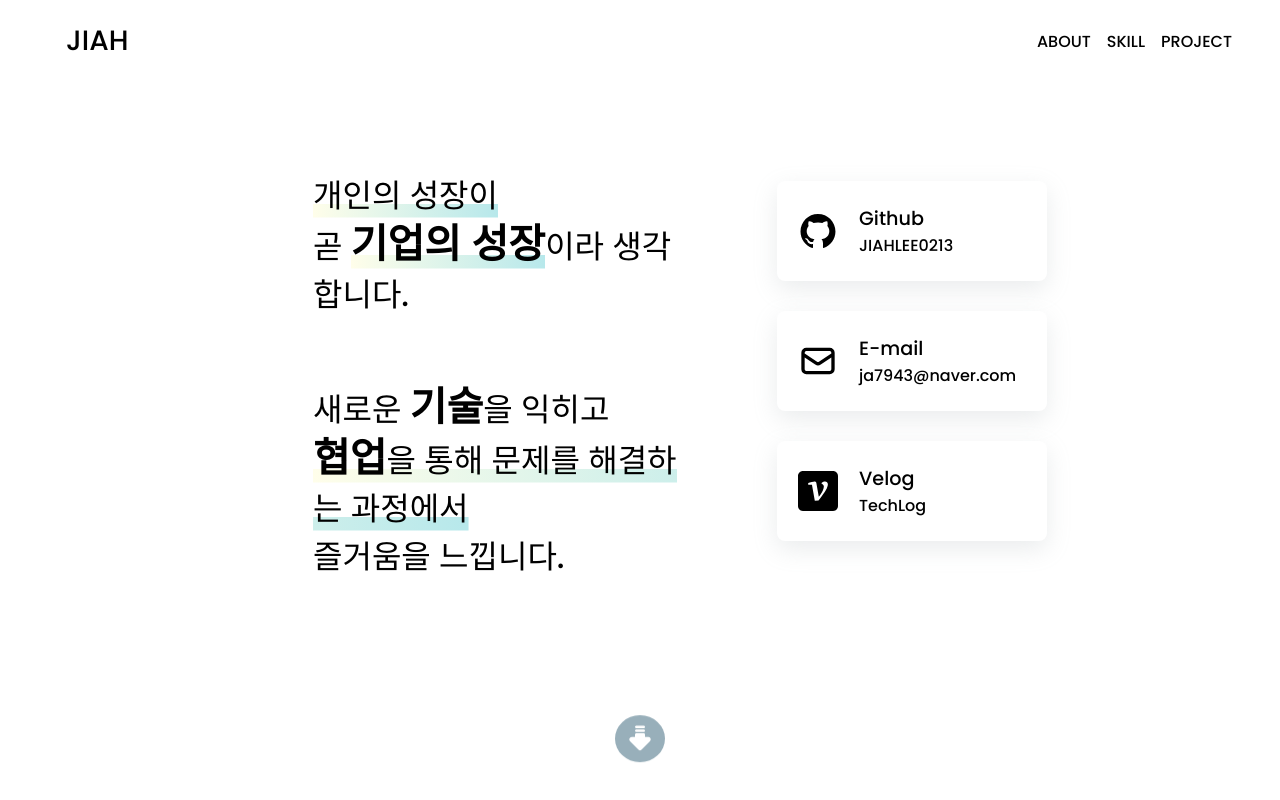
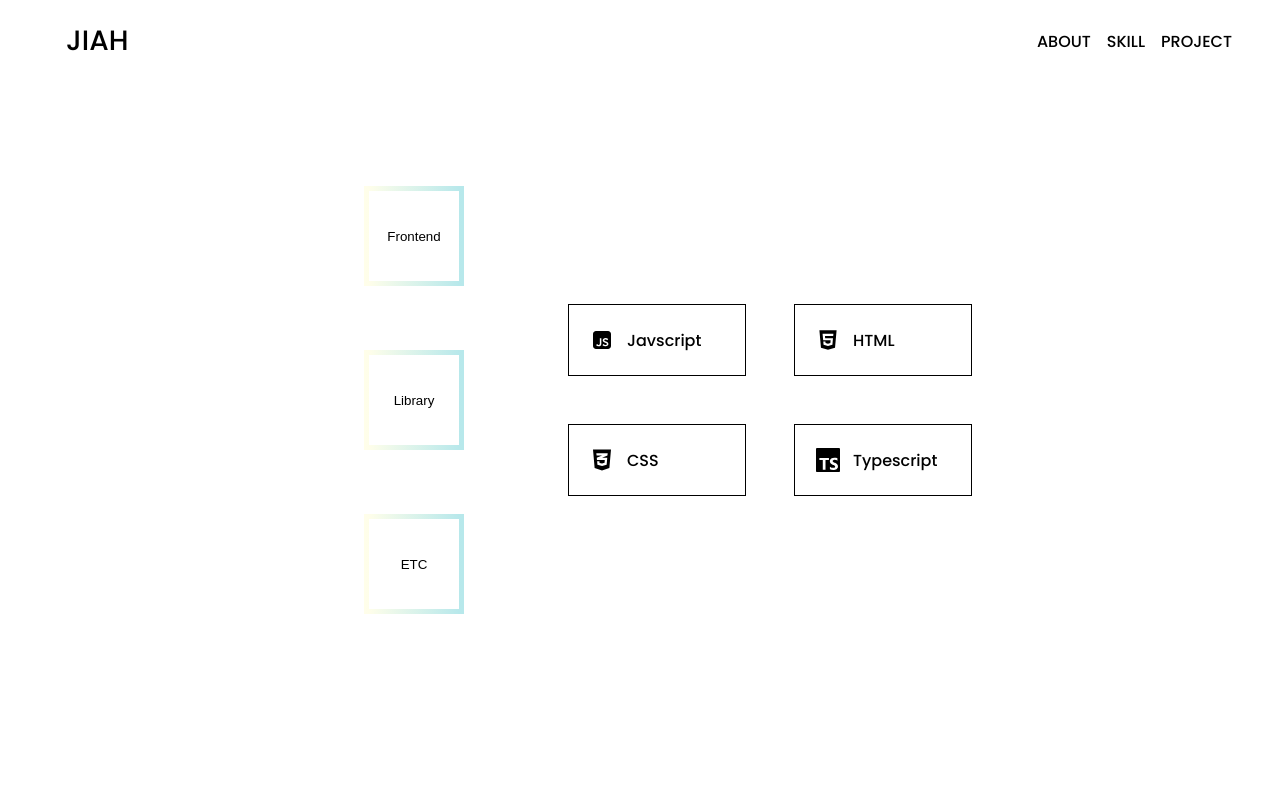
Before and after one commit to JIAHLEE0213/Portfolio, a React (Create React App) app: page / in a window 1280 px wide. Built offline with nearby package versions, Linux system fonts and the light colour scheme.

Commit message:
feat:skill UI 작업

```diff
--- a/src/App.js
+++ b/src/App.js
@@ -2,13 +2,15 @@ import React from 'react';
 import Header from './components/header';
 // import Intro from './section/Intro';
 import './App.css';
-import About from './section/about';
+import Skill from './section/skill';
+// import About from './section/about';
 
 export default function App() {
   return (
     <>
       <Header />
-      <About />
+      <Skill />
+      {/* <About /> */}
       {/* <Intro /> */}
     </>
   );
--- /dev/null
+++ b/src/constants/skills.jsx
@@ -0,0 +1,79 @@
+import React from 'react';
+import {
+  SiTypescript,
+  SiRedux,
+  SiStyledcomponents,
+  SiPostman,
+} from 'react-icons/si';
+import { RiJavascriptFill } from 'react-icons/ri';
+import { AiFillHtml5, AiFillGithub } from 'react-icons/ai';
+import { FaCss3Alt, FaReact, FaNodeJs, FaFigma, FaAws } from 'react-icons/fa';
+
+export const Frontend = [
+  {
+    stack: 'frontend',
+    icon: <RiJavascriptFill />,
+    name: 'Javscript',
+  },
+  {
+    stack: 'frontend',
+    icon: <AiFillHtml5 />,
+    name: 'HTML',
+  },
+  {
+    stack: 'frontend',
+    icon: <FaCss3Alt />,
+    name: 'CSS',
+  },
+  {
+    stack: 'frontend',
+    icon: <SiTypescript />,
+    name: 'Typescript',
+  },
+];
+
+export const Library = [
+  {
+    stack: 'Library',
+    icon: <FaReact />,
+    name: 'React',
+  },
+  {
+    stack: 'Library',
+    icon: <SiRedux />,
+    name: 'Redux',
+  },
+  {
+    stack: 'Library',
+    icon: <SiStyledcomponents />,
+    name: 'Styled-components',
+  },
+];
+
+export const Etc = [
+  {
+    stack: 'ETC',
+    icon: <FaNodeJs />,
+    name: 'Node.js',
+  },
+  {
+    stack: 'ETC',
+    icon: <FaFigma />,
+    name: 'Figma',
+  },
+  {
+    stack: 'ETC',
+    icon: <AiFillGithub />,
+    name: 'Github',
+  },
+  {
+    stack: 'ETC',
+    icon: <FaAws />,
+    name: 'AWS',
+  },
+  {
+    stack: 'ETC',
+    icon: <SiPostman />,
+    name: 'Postman',
+  },
+];
--- a/src/section/skill.jsx
+++ b/src/section/skill.jsx
@@ -0,0 +1,109 @@
+import React, { useState } from 'react';
+import { Frontend, Library, Etc } from '../constants/skills';
+import styled from 'styled-components';
+
+export default function Skill() {
+  const [selectedStack, setSelectedStack] = useState('frontend');
+
+  const handleStackButtonClick = (stack) => {
+    setSelectedStack(stack);
+  };
+
+  let skillsToDisplay = [];
+  if (selectedStack === 'frontend') {
+    skillsToDisplay = Frontend;
+  } else if (selectedStack === 'Library') {
+    skillsToDisplay = Library;
+  } else if (selectedStack === 'ETC') {
+    skillsToDisplay = Etc;
+  }
+
+  return (
+    <SkillStyle>
+      <div className="skill-container">
+        <div className="stack-box">
+          <button
+            onClick={() => handleStackButtonClick('frontend')}
+            className="stack-button"
+          >
+            Frontend
+          </button>
+          <button
+            onClick={() => handleStackButtonClick('Library')}
+            className="stack-button"
+          >
+            Library
+          </button>
+          <button
+            onClick={() => handleStackButtonClick('ETC')}
+            className="stack-button"
+          >
+            ETC
+          </button>
+        </div>
+        <div className="skills-list">
+          {skillsToDisplay.map((skill, index) => (
+            <ListStyle key={index} className="skills-box">
+              <div className="skill-icon">{skill.icon}</div>
+              <p className="skill-name">{skill.name}</p>
+            </ListStyle>
+          ))}
+        </div>
+      </div>
+    </SkillStyle>
+  );
+}
+
+const SkillStyle = styled.div`
+  display: flex;
+  justify-content: center;
+  height: 100vh;
+
+  .skill-container {
+    display: flex;
+    align-items: center;
+  }
+  .stack-box {
+    display: flex;
+    flex-direction: column;
+  }
+  .stack-button {
+    display: flex;
+    justify-content: center;
+    align-items: center;
+    width: 100px;
+    height: 100px;
+    border: 5px solid transparent; /* 투명한 선을 만듭니다. */
+    border-radius: 50%;
+    border-image: linear-gradient(
+      90deg,
+      rgba(255, 254, 234, 1),
+      rgba(183, 232, 235, 1)
+    );
+    border-image-slice: 1; /* 테두리의 양쪽 모두에 그라데이션을 적용합니다. */
+    background-color: white;
+    cursor: pointer;
+    margin: 2rem 5rem;
+  }
+  .skills-list {
+    display: grid;
+    grid-template-columns: repeat(2, 1fr);
+  }
+`;
+
+const ListStyle = styled.div`
+  display: flex;
+  flex-direction: row;
+  align-items: center;
+  border: 1px solid black;
+  width: 160px;
+  height: 70px;
+  margin: 1.5rem;
+  padding: 0 0.5rem;
+  .skill-icon {
+    display: flex;
+    align-items: center;
+    padding: 0px 13px;
+    font-size: 1.5rem;
+  }
+`;
```
